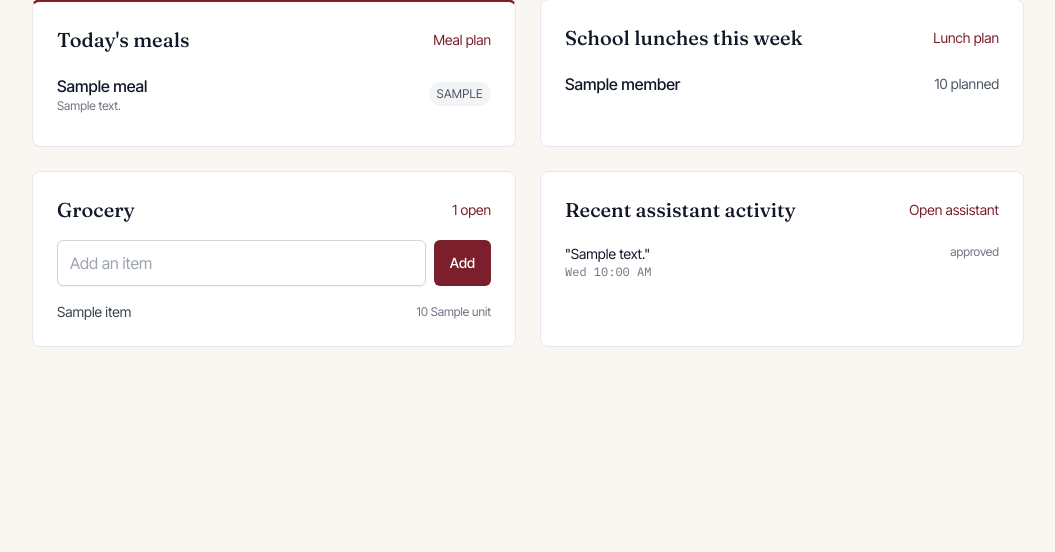
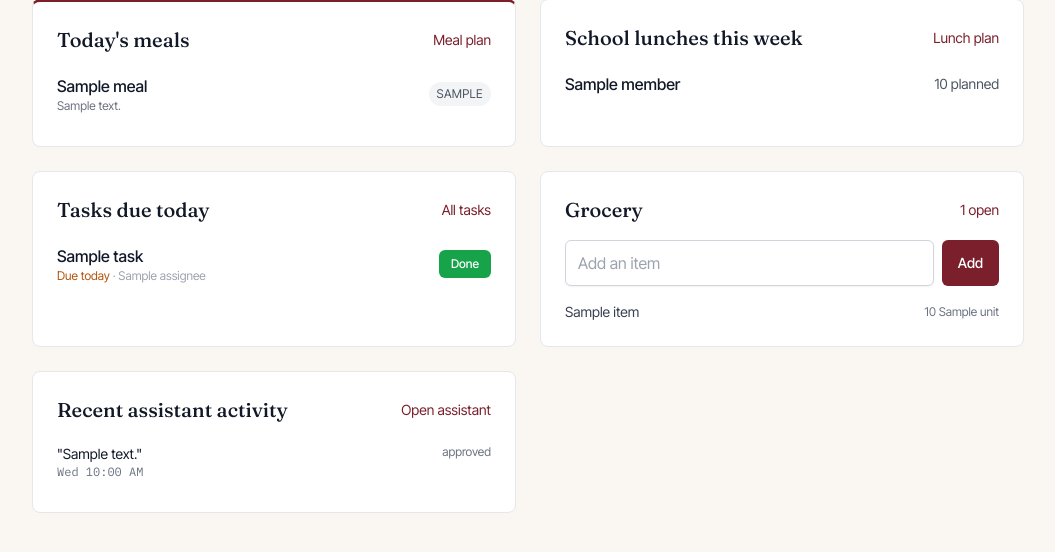
Before and after one commit to sammohan211/family-assistant, a FastAPI app: template src/family_assistant/templates/dashboard/index.html in a window 1280 px wide. Shown: the part 162-714 px from the top of the page, without its empty margins (112-1167 px from the left). Run offline with FastAPI, Linux system fonts and the light colour scheme; the template is opened without the code that fills it: most values are stand-ins (such as "Sample title", 1, 10 or a date in 2020); parts of the project's set-up code (start-up, migrations or seed data) failed here and were passed over; some libraries are stand-ins or nearby versions.

Commit message:
feat: surface household tasks due today on the dashboard
Add a "Tasks due today" card listing active tasks due on or before today
(overdue flagged distinctly), each with a one-click Done button that logs
the completion via a dashboard-local endpoint and stays on the dashboard.

Co-Authored-By: Claude Opus 4.8 <noreply@anthropic.com>

```diff
--- a/src/family_assistant/templates/dashboard/index.html
+++ b/src/family_assistant/templates/dashboard/index.html
@@ -58,6 +58,41 @@
       {% endif %}
     </section>
 
+    <section class="rounded-lg border border-gray-200 bg-white p-6 space-y-3">
+      <div class="flex items-center justify-between">
+        <h2 class="font-serif text-xl">Tasks due today</h2>
+        <a href="/tasks" class="text-sm text-accent hover:underline">All tasks</a>
+      </div>
+      {% if due_tasks %}
+      <ul class="divide-y divide-gray-200">
+        {% for task in due_tasks %}
+        <li class="py-2 flex items-center justify-between gap-3">
+          <div class="min-w-0">
+            <p class="font-medium truncate">{{ task.name }}</p>
+            <p class="text-xs">
+              {% if task.next_due_date < today %}
+              <span class="text-red-600 font-medium">Overdue · {{ task.next_due_date.strftime('%b %-d') }}</span>
+              {% else %}
+              <span class="text-amber-700">Due today</span>
+              {% endif %}
+              {% if task.assignee %}<span class="text-gray-400"> · {{ task.assignee.name }}</span>{% endif %}
+            </p>
+          </div>
+          <form method="post" action="/dashboard/tasks/{{ task.id }}/done" class="shrink-0">
+            {{ csrf_input() }}
+            <button type="submit"
+                    class="rounded-md bg-green-600 px-3 py-1.5 text-xs font-medium text-white hover:bg-green-700">
+              Done
+            </button>
+          </form>
+        </li>
+        {% endfor %}
+      </ul>
+      {% else %}
+      <p class="text-sm italic text-gray-500">Nothing due today.</p>
+      {% endif %}
+    </section>
+
     <section class="rounded-lg border border-gray-200 bg-white p-6 space-y-4">
       <div class="flex items-center justify-between">
         <h2 class="font-serif text-xl">Grocery</h2>
```
Also changed, not shown: src/family_assistant/dashboard/router.py (+21 -0 lines).
